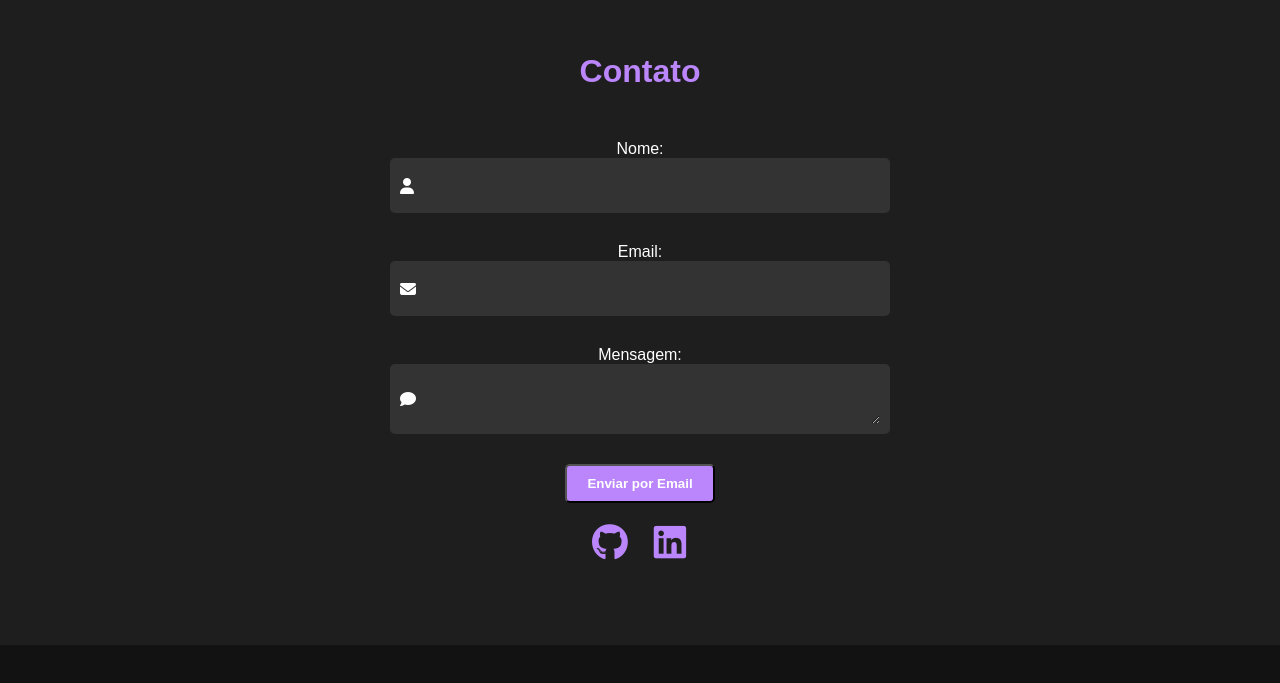
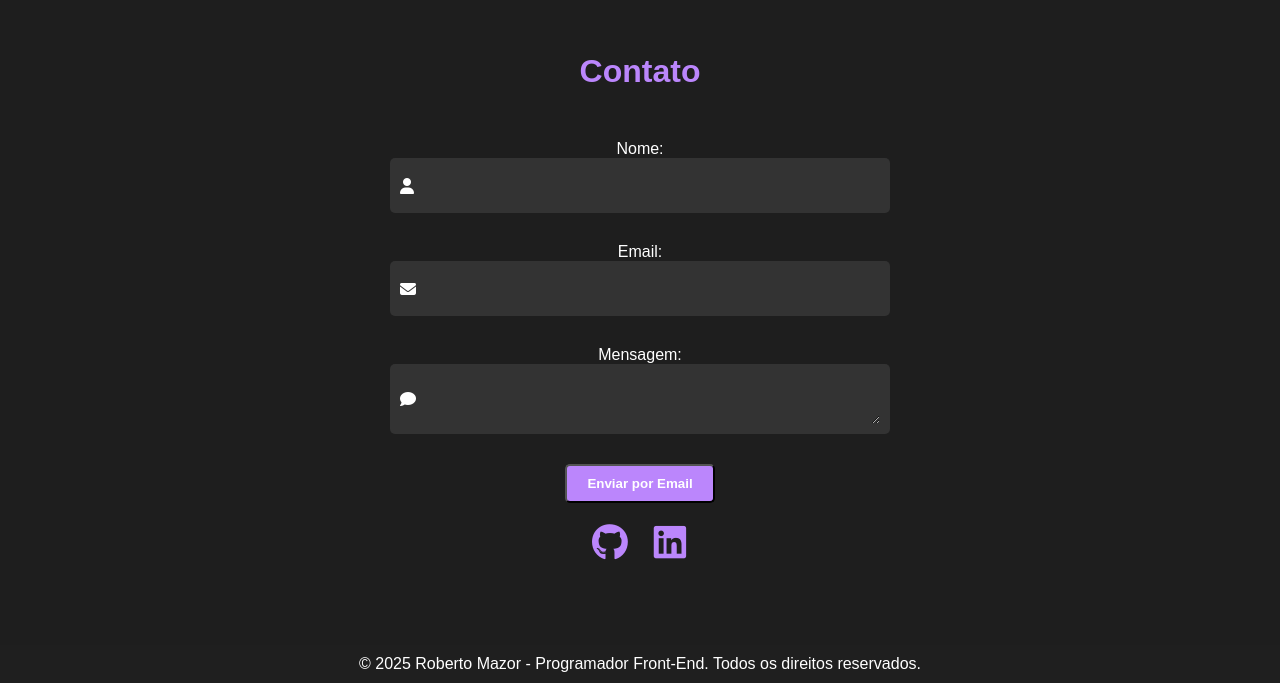
Before and after one commit to roberto-mazor/portifolio-react, a React (Vite) app: page / in a window 1280 px wide. Shown: the part 4329-5012 px from the top of the page. Before the commit the page ends 4974 px from the top, so only its background shows below. Built offline with nearby package versions, Linux system fonts and the light colour scheme.

Commit message:
Feat: Adicionado componente footer

```diff
--- a/src/App.jsx
+++ b/src/App.jsx
@@ -6,6 +6,7 @@ import Projects from './Projects';
 import Formation from './Formation';
 import Experience from './Experience';
 import Contact from './Contact';
+import Footer from './Footer';
 import NotFound from './pages/NotFound';
 import React from 'react';
 import './index.css';
@@ -26,6 +27,7 @@ function App() {
               <div id="formation"><Formation /></div>
               <div id="experience"><Experience /></div>
               <div id="contact"><Contact /></div>
+              <div id="Footer"><Footer /></div>
             </>
           }
         />
--- a/src/Contact.jsx
+++ b/src/Contact.jsx
@@ -60,10 +60,10 @@ function Contact() {
 
 
         <div className="social-links">
-          <a href="https://github.com/seu-usuario" target="_blank">
+          <a href="https://github.com/roberto-mazor" target="_blank">
             <i className="fa-brands fa-github"></i>
           </a>
-          <a href="https://linkedin.com/in/seu-usuario" target="_blank">
+          <a href="https://linkedin.com/in/roberto-de-souza-costa-569790175" target="_blank">
             <i className="fa-brands fa-linkedin"></i>
           </a>
         </div>
--- /dev/null
+++ b/src/Footer.css
@@ -0,0 +1,9 @@
+footer {
+  background-color: #1f1f1f;
+  text-align: center;
+  padding: 10px;
+}
+
+footer p {
+  margin: 0;
+}
--- /dev/null
+++ b/src/Footer.jsx
@@ -0,0 +1,13 @@
+import './Footer.css';
+
+
+function Footer() {
+  return (
+    <footer>
+            <p>&copy; 2025 Roberto Mazor - Programador Front-End. Todos os direitos
+                reservados.</p>
+        </footer>
+  );
+}
+
+export default Footer;
--- a/src/Hero.jsx
+++ b/src/Hero.jsx
@@ -10,9 +10,9 @@ function Hero (){
                 <p>Desenvolvedor Front-End especializado em criar experiências
                     web incríveis.</p>
                 <div className="links-rapidos">
-                    <a href="https://github.com/roberto-mazor">GitHub</a>
-                    <a href="#">LinkedIn</a>
-                    <a href="#">Currículo PDF</a>
+                    <a href="https://github.com/roberto-mazor" target="_blank">GitHub</a>
+                    <a href="https://www.linkedin.com/in/roberto-de-souza-costa-569790175/" target="_blank">LinkedIn</a>
+                    <a href="/.CV_Roberto_Mazor.pdf" download="CV_Roberto_Mazor.pdf" target="_blank">Currículo PDF</a>
                 </div>
                 <a href="#projetos" className="cta-button">Veja meus projetos</a>
             </div>
--- a/src/pages/NotFound.jsx
+++ b/src/pages/NotFound.jsx
@@ -7,9 +7,8 @@ const NotFound = () => {
   return (
     <div className="notfound-container">
       <h1>404</h1>
-      <p>Página não encontrada</p>
+      <p>Página não encontrada, clique no botão para voltar à página inicial.</p>
       <Link to="/" className="back-home">Voltar para o início</Link>
-      <p>Se você acha que isso é um erro, por favor, entre em contato conosco.</p>
       <p>Obrigado por visitar nosso site!</p>
     </div>
   );
```
Also changed, not shown: 1 other file (tests, documents, lock files or other folders).
